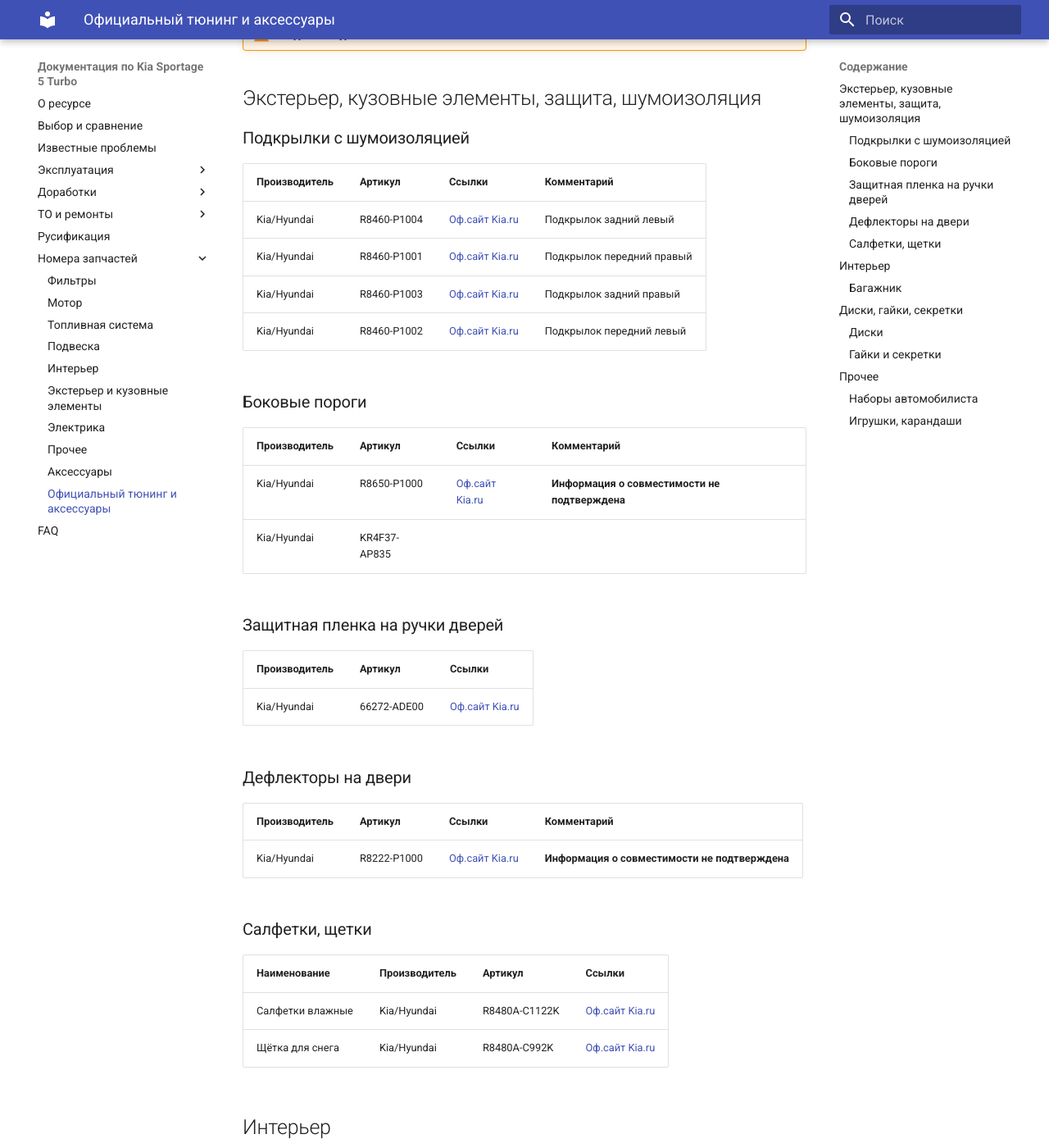
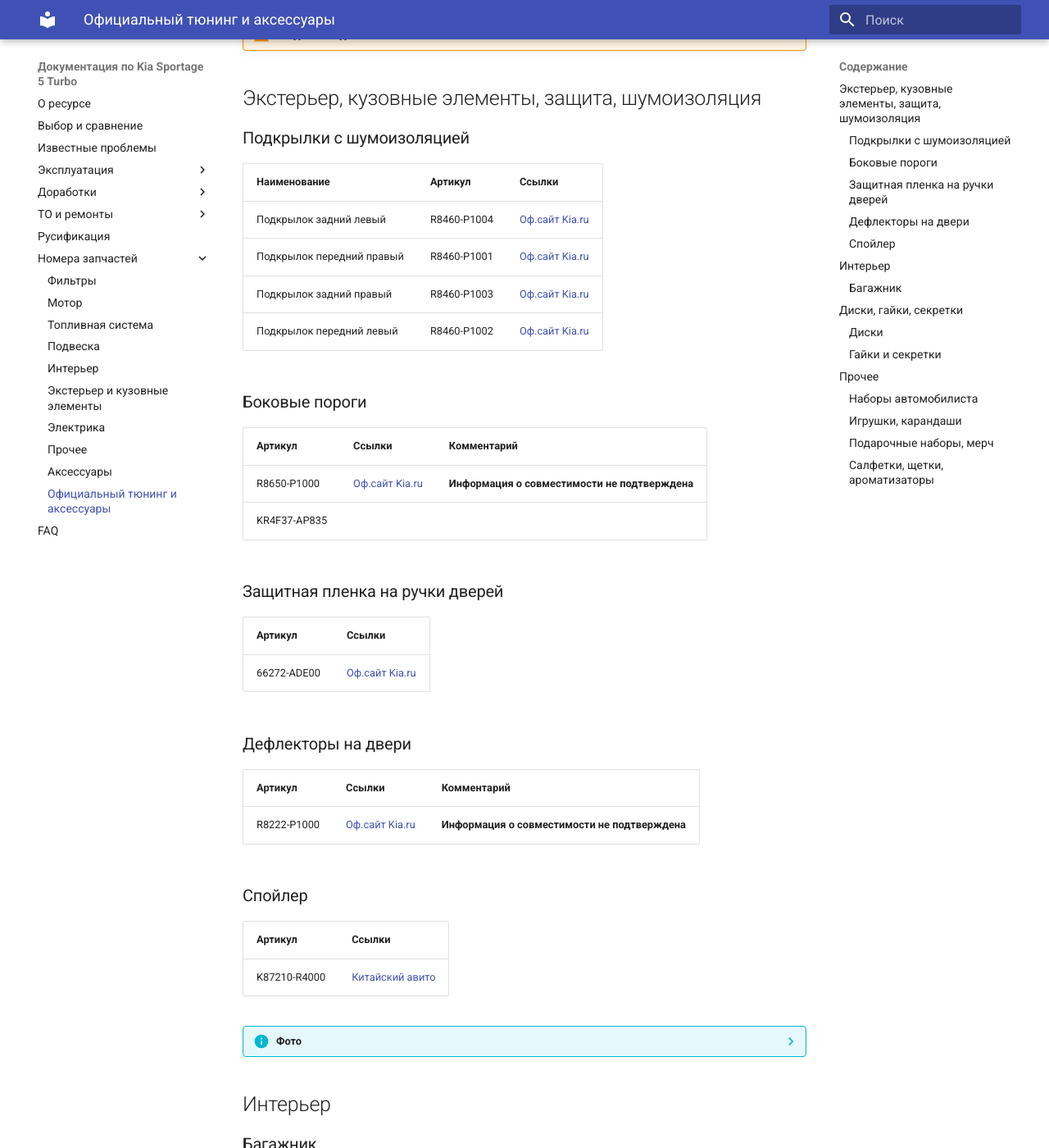
Before and after one commit to kia-sportage-docs/kia-sport5-docs, an MkDocs documentation site: the page built from docs/part/official_tuning.md, in a window 1280 px wide and 1400 px high, scrolled down 280 px. Shown: the whole window at 82% size. Built offline with MkDocs 1.6.1 and Material for MkDocs 9.7.7, drawn with Linux system fonts in a browser that asks for light colours; some of the changed text lies outside the part shown.

Commit message:
новые оф.аксессуары

```diff
--- a/docs/part/official_tuning.md
+++ b/docs/part/official_tuning.md
@@ -8,83 +8,119 @@
 ## Экстерьер, кузовные элементы, защита, шумоизоляция
 ### Подкрылки с шумоизоляцией
 
-| Производитель | Артикул | Ссылки | Комментарий |
-|---|---|---| --- |
-| Kia/Hyundai | R8460-P1004 | [Оф.сайт Kia.ru](https://www.kia.ru/service/accessories/R8460P1004/) | Подкрылок задний левый |
-| Kia/Hyundai | R8460-P1001 | [Оф.сайт Kia.ru](https://www.kia.ru/service/accessories/R8460P1001/) | Подкрылок передний правый |
-| Kia/Hyundai | R8460-P1003 | [Оф.сайт Kia.ru](https://www.kia.ru/service/accessories/R8460P1003/) | Подкрылок задний правый |
-| Kia/Hyundai | R8460-P1002 | [Оф.сайт Kia.ru](https://www.kia.ru/service/accessories/R8460P1002/) | Подкрылок передний левый |
+| Наименование | Артикул | Ссылки |
+|---|---|---|
+| Подкрылок задний левый | R8460-P1004 | [Оф.сайт Kia.ru](https://www.kia.ru/service/accessories/R8460P1004/) |
+| Подкрылок передний правый | R8460-P1001 | [Оф.сайт Kia.ru](https://www.kia.ru/service/accessories/R8460P1001/) |
+| Подкрылок задний правый | R8460-P1003 | [Оф.сайт Kia.ru](https://www.kia.ru/service/accessories/R8460P1003/) |
+| Подкрылок передний левый | R8460-P1002 | [Оф.сайт Kia.ru](https://www.kia.ru/service/accessories/R8460P1002/) |
 
 ### Боковые пороги
-| Производитель | Артикул | Ссылки | Комментарий |
-|---|---|---|---|
-| Kia/Hyundai | R8650-P1000 | [Оф.сайт Kia.ru](https://www.kia.ru/service/accessories/R8650P1000/) | **Информация о совместимости не подтверждена** |
-| Kia/Hyundai | KR4F37-AP835 |||
+ Артикул | Ссылки | Комментарий |
+|---|---|---|
+| R8650-P1000 | [Оф.сайт Kia.ru](https://www.kia.ru/service/accessories/R8650P1000/) | **Информация о совместимости не подтверждена** |
+| KR4F37-AP835 |||
 
 ### Защитная пленка на ручки дверей
 
-| Производитель | Артикул | Ссылки |
-|---|---|---|
-| Kia/Hyundai | 66272-ADE00 | [Оф.сайт Kia.ru](https://www.kia.ru/service/accessories/R8460P1004/) |
+| Артикул | Ссылки |
+|---|---|
+| 66272-ADE00 | [Оф.сайт Kia.ru](https://www.kia.ru/service/accessories/R8460P1004/) |
 
 ### Дефлекторы на двери
-| Производитель | Артикул | Ссылки | Комментарий |
-|---|---|---|---|
-| Kia/Hyundai | R8222-P1000 | [Оф.сайт Kia.ru](https://www.kia.ru/service/accessories/R8222P1000/) | **Информация о совместимости не подтверждена** |
+| Артикул | Ссылки | Комментарий |
+|---|---|---|
+| R8222-P1000 | [Оф.сайт Kia.ru](https://www.kia.ru/service/accessories/R8222P1000/) | **Информация о совместимости не подтверждена** |
 
-### Салфетки, щетки
-| Наименование | Производитель | Артикул | Ссылки |
-|---|---|---|---|
-| Салфетки влажные | Kia/Hyundai | R8480A-C1122K | [Оф.сайт Kia.ru](https://www.kia.ru/service/accessories/R8480AC1122K/) |
-| Щётка для снега | Kia/Hyundai | R8480A-C992K | [Оф.сайт Kia.ru](https://www.kia.ru/service/accessories/R8480AC992K/) |
+### Спойлер
+| Артикул | Ссылки |
+|---|---|
+| K87210-R4000 | [Китайский авито](https://www.goofish.com/item?spm=a21ybx.item.itemCnxh.23.25223da6yKFJEz&id=855482408287&categoryId=0) |
+
+??? info "Фото"
+    ![images title](../images/K87210-R4000_1.avif)
+    ![images title](../images/K87210-R4000_2.avif)
+    ![images title](../images/K87210-R4000_3.avif)
 
 ## Интерьер
 ### Багажник
-| Наименование | Производитель | Артикул | Ссылки |
-|---|---|---|---|
-| Накидка на задний бампер | Kia/Hyundai | R8570A-C000K | [Оф.сайт Kia.ru](https://www.kia.ru/service/accessories/R8570AC000K/) |
-| Коврик багажного отсека (ворс) | Kia/Hyundai | R8570P-1100WK | [Оф.сайт Kia.ru](https://www.kia.ru/service/accessories/R8570P1100WK/) |
-| Коврик багажного отсека (резиновый) | Kia/Hyundai | R8570-P1100 | [Оф.сайт Kia.ru](https://www.kia.ru/service/accessories/R8570P1100/) |
-| Коврик на спинку заднего сидения | Kia/Hyundai | R8570P-1000R | [Оф.сайт Kia.ru](https://www.kia.ru/service/accessories/R8570P1000R/) |
+| Наименование | Артикул | Ссылки |
+|---|---|---|
+| Накидка на задний бампер | R8570A-C000K | [Оф.сайт Kia.ru](https://www.kia.ru/service/accessories/R8570AC000K/) |
+| Коврик багажного отсека (ворс) | R8570P-1100WK | [Оф.сайт Kia.ru](https://www.kia.ru/service/accessories/R8570P1100WK/) |
+| Коврик багажного отсека (резиновый) | R8570-P1100 | [Оф.сайт Kia.ru](https://www.kia.ru/service/accessories/R8570P1100/) |
+| Коврик на спинку заднего сидения | R8570P-1000R | [Оф.сайт Kia.ru](https://www.kia.ru/service/accessories/R8570P1000R/) |
+
 
 ## Диски, гайки, секретки
 ### Диски
-| Размер | Производитель | Артикул | Ссылки |
-|---|---|---|---|
-| 17" | Kia/Hyundai | 52910-P1110 | [Оф.сайт Kia.ru](https://www.kia.ru/service/accessories/52910P1110/) |
-| 18" | Kia/Hyundai | 52910-P1210 | [Оф.сайт Kia.ru](https://www.kia.ru/service/accessories/52910P1210/) |
-| 19" | Kia/Hyundai | 52910-P1310 | [Оф.сайт Kia.ru](https://www.kia.ru/service/accessories/52910P1310/) |
-| 19" (см.ниже) | Kia/Hyundai | 52910-R4200 |||
-| 19" (см.ниже) | Kia/Hyundai | 52910-R4260 |||
-| 19" (см.ниже) | Kia/Hyundai | 52910-R4300 |||
-| 19" (см.ниже) | Kia/Hyundai | 52910-L6930 |||
-| 19" (см.ниже)  | Kia/Hyundai | 52919-L6930 |||
-| Эмплема | Kia/Hyundai | 52960-Q2100 |||
+| Размер | Артикул | Ссылки |
+|---|---|---|
+| 17" | 52910-P1110 | [Оф.сайт Kia.ru](https://www.kia.ru/service/accessories/52910P1110/) |
+| 18" | 52910-P1210 | [Оф.сайт Kia.ru](https://www.kia.ru/service/accessories/52910P1210/) |
+| 19" | 52910-P1310 | [Оф.сайт Kia.ru](https://www.kia.ru/service/accessories/52910P1310/) |
+| 19" (см.ниже) | 52910-R4200 |
+| 19" (см.ниже) | 52910-R4260 |
+| 19" (см.ниже) | 52910-R4300 |
+| 19" (см.ниже) | 52910-L6930 |
+| 19" (см.ниже) | 52919-L6930 |
+| Эмплема | 52960-Q2100 |
 
 ??? info "Изображение дисков"
     <center>![Image title](../images/disks.jpg){ loading=lazy }</center>
 
-
 ### Гайки и секретки
-| Наименование | Производитель | Артикул | Ссылки |
-|---|---|---|---|
-| Секретки | Kia/Hyundai | S9F40-AC000 | [Оф.сайт Kia.ru](https://www.kia.ru/service/accessories/S9F40AC000/) |
-| Секретки | Kia/Hyundai | 66490-ADE50 | [Оф.сайт Kia.ru](https://www.kia.ru/service/accessories/66490ADE50/) |
+| Наименование | Артикул | Ссылки |
+|---|---|---|
+| Секретки | S9F40-AC000 | [Оф.сайт Kia.ru](https://www.kia.ru/service/accessories/S9F40AC000/) |
+| Секретки | 66490-ADE50 | [Оф.сайт Kia.ru](https://www.kia.ru/service/accessories/66490ADE50/) |
 
 ## Прочее
 ### Наборы автомобилиста
-| Производитель | Артикул | Ссылки |
-|---|---|---|
-| Kia/Hyundai | R970A-C700KR | [Оф.сайт Kia.ru](https://www.kia.ru/service/accessories/R970AC700KR/) |
-| Kia/Hyundai | R970A-C310K | [Оф.сайт Kia.ru](https://www.kia.ru/service/accessories/R970AC700KR/) |
-| Kia/Hyundai | R970A-C300K | [Оф.сайт Kia.ru](https://www.kia.ru/service/accessories/R970AC300K/) |
-| Kia/Hyundai | R970A-C200K | [Оф.сайт Kia.ru](https://www.kia.ru/service/accessories/R970AC200K/) |
+| Артикул | Ссылки |
+|---|---|
+| R970A-C700KR | [Оф.сайт Kia.ru](https://www.kia.ru/service/accessories/R970AC700KR/) |
+| R970A-C310K | [Оф.сайт Kia.ru](https://www.kia.ru/service/accessories/R970AC700KR/) |
+| R970A-C300K | [Оф.сайт Kia.ru](https://www.kia.ru/service/accessories/R970AC300K/) |
+| R970A-C200K | [Оф.сайт Kia.ru](https://www.kia.ru/service/accessories/R970AC200K/) |
 
 ### Игрушки, карандаши
-| Наименование | Производитель | Артикул | Ссылки |
-|---|---|---|---|
-| Мягкая игрушка | Kia/Hyundai | R8480A-C1047K | [Оф.сайт Kia.ru](https://www.kia.ru/service/accessories/R8480AC1047K/) |
-| Мягкая игрушка | Kia/Hyundai | R8480A-C1019K| [Оф.сайт Kia.ru](https://www.kia.ru/service/accessories/R8480AC1019K/) |
-| Книжка-раскраска | Kia/Hyundai | R8480A-C1053K| [Оф.сайт Kia.ru](https://www.kia.ru/service/accessories/R8480AC1053K/) |
-| Карандаши цветные | Kia/Hyundai | R8480A-C1049K| [Оф.сайт Kia.ru](https://www.kia.ru/service/accessories/R8480AC1049K/) |
-| Мелки восковые | Kia/Hyundai | R8480A-C1048K| [Оф.сайт Kia.ru](https://www.kia.ru/service/accessories/R8480AC1048K/) |
+| Наименование | Артикул | Ссылки |
+|---|---|---|
+| Мягкая игрушка | R8480A-C1047K | [Оф.сайт Kia.ru](https://www.kia.ru/service/accessories/R8480AC1047K/) |
+| Мягкая игрушка | R8480A-C1019K| [Оф.сайт Kia.ru](https://www.kia.ru/service/accessories/R8480AC1019K/) |
+| Книжка-раскраска | R8480A-C1053K| [Оф.сайт Kia.ru](https://www.kia.ru/service/accessories/R8480AC1053K/) |
+| Карандаши цветные | R8480A-C1049K| [Оф.сайт Kia.ru](https://www.kia.ru/service/accessories/R8480AC1049K/) |
+| Мелки восковые | R8480A-C1048K| [Оф.сайт Kia.ru](https://www.kia.ru/service/accessories/R8480AC1048K/) |
+
+### Подарочные наборы, мерч
+
+
+| Наименование | Артикул | Ссылки |
+|---|---|---|
+|Подарочный набор | KACF99-AP688| [Китайский авито](https://www.goofish.com/item?spm=a21ybx.item.itemCnxh.12.3eaa3da6dEL4sm&id=797363423271&categoryId=0) |
+
+??? info "Подарочный набор"
+    ![images title](../images/KACF99-AP688_1.avif)
+    ![images title](../images/KACF99-AP688_2.webp)
+    ![images title](../images/KACF99-AP688_3.avif)
+    ![images title](../images/KACF99-AP688_4.avif)
+
+### Салфетки, щетки, ароматизаторы
+| Наименование | Артикул | Ссылки |
+|---|---|---|
+| Салфетки влажные |  R8480A-C1122K | [Оф.сайт Kia.ru](https://www.kia.ru/service/accessories/R8480AC1122K/) |
+| Щётка для снега |  R8480A-C992K | [Оф.сайт Kia.ru](https://www.kia.ru/service/accessories/R8480AC992K/) |
+| Ароматизатор | KACF99-AP758| [Китайский авито](https://www.goofish.com/item?id=796807577160) |
+| Ароматизатор | KACF99-AP830| [Китайский авито](https://www.goofish.com/item?id=796845404586) |
+
+??? info "Ароматизатор KACF99-AP758"
+    ![Images](../images/KACF99-AP758_1.avif)
+    ![Images](../images/KACF99-AP758_2.avif)
+    ![Images](../images/KACF99-AP758_3.avif)
+    ![Images](../images/KACF99-AP758_4.avif)
+    ![Images](../images/KACF99-AP758_5.avif)
+
+??? info "Ароматизатор KACF99-AP830"
+     ![Images](../images/KACF99-AP830_1.avif)
+     ![Images](../images/KACF99-AP830_2.avif)
```
Also changed, not shown: docs/images/K87210-R4000_1.avif (added), docs/images/K87210-R4000_2.avif (added), docs/images/K87210-R4000_3.avif (added), docs/images/KACF99-AP688_1.avif (added), docs/images/KACF99-AP688_2.webp (added), docs/images/KACF99-AP688_3.avif (added), docs/images/KACF99-AP688_4.avif (added).
